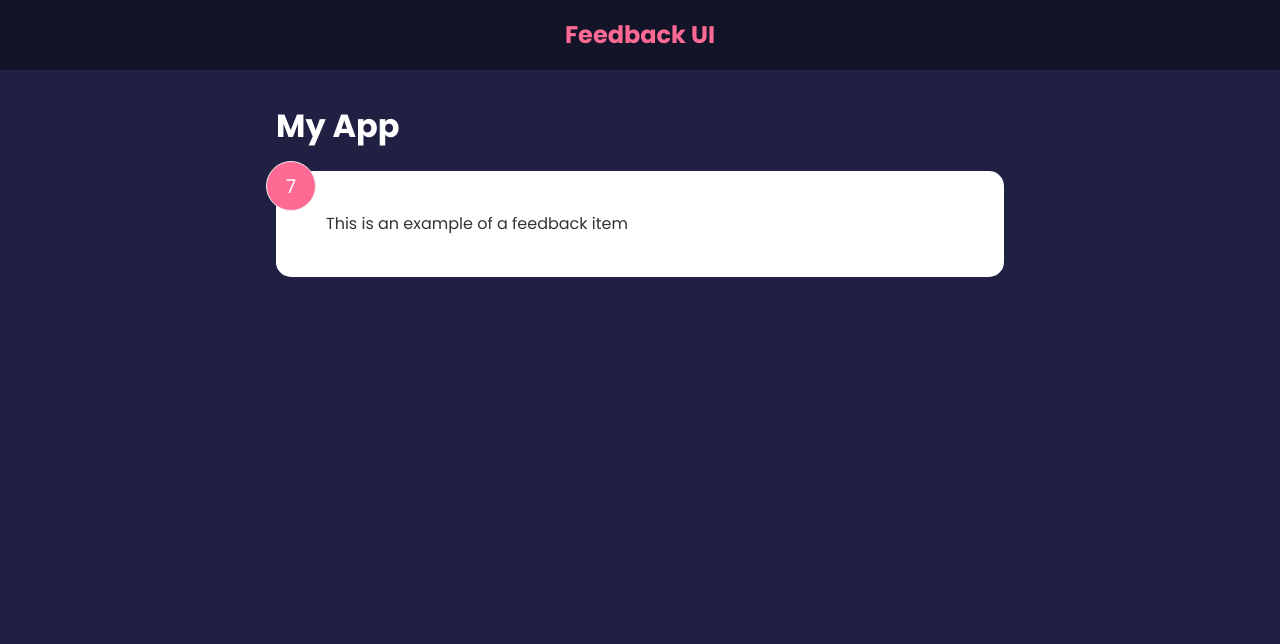
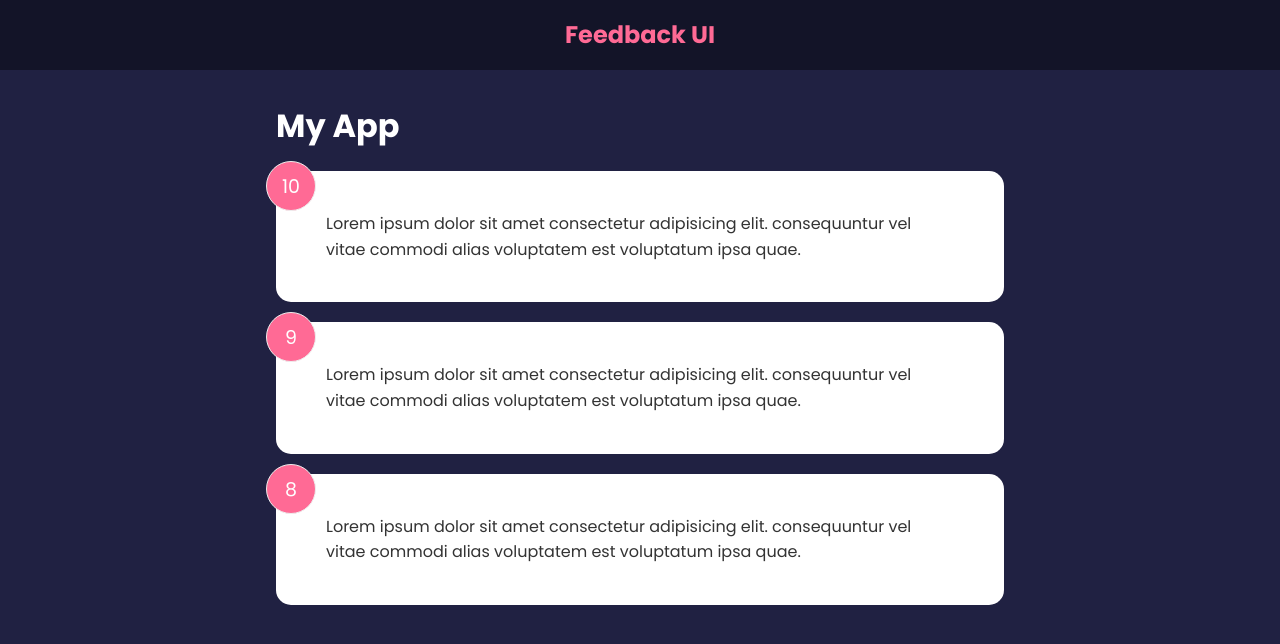
Before and after one commit to AndrewChacon/feedback-app, a React (Create React App) app: page / in a window 1280 px wide. Shown: the top 644 px of the page. Built offline with nearby package versions, Linux system fonts and the light colour scheme; the HTML template or start-up script is replaced by a standard one.

Commit message:
feedback list component, managing global state

```diff
--- a/src/App.js
+++ b/src/App.js
@@ -1,14 +1,17 @@
-import React from 'react';
+import React, { useState } from 'react';
 import FeedbackItem from './components/FeedbackItem';
+import FeedbackList from './components/FeedbackList';
 import Header from './components/Header';
+import FeedbackData from './data/FeedbackData';
 
 function App() {
+	const [feedback, setFeedback] = useState(FeedbackData);
 	return (
 		<>
 			<Header />
 			<div className='container'>
 				<h1>My App</h1>
-				<FeedbackItem />
+				<FeedbackList feedback={feedback} />
 			</div>
 		</>
 	);
--- a/src/components/FeedbackItem.jsx
+++ b/src/components/FeedbackItem.jsx
@@ -1,13 +1,10 @@
 import { useState } from 'react';
 
-function FeedbackItem() {
-	const [rating, setRating] = useState(7);
-	const [text, setText] = useState('This is an example of a feedback item');
-
+function FeedbackItem({ item }) {
 	return (
 		<div className='card'>
-			<div className='num-display'>{rating}</div>
-			<div className='text-display'>{text}</div>
+			<div className='num-display'>{item.rating}</div>
+			<div className='text-display'>{item.text}</div>
 		</div>
 	);
 }
--- /dev/null
+++ b/src/components/FeedbackList.jsx
@@ -0,0 +1,16 @@
+import FeedbackItem from './FeedbackItem';
+
+function FeedbackList({ feedback }) {
+	if (!feedback || feedback.length === 0) {
+		return <p>No feedback yet</p>;
+	}
+	return (
+		<div className='feedback-list'>
+			{feedback.map(item => (
+				<FeedbackItem key={item.id} item={item} />
+			))}
+		</div>
+	);
+}
+
+export default FeedbackList;
--- /dev/null
+++ b/src/data/FeedbackData.js
@@ -0,0 +1,19 @@
+const FeedbackData = [
+	{
+		id: 1,
+		rating: 10,
+		text: 'Lorem ipsum dolor sit amet consectetur adipisicing elit. consequuntur vel vitae commodi alias voluptatem est voluptatum ipsa quae.',
+	},
+	{
+		id: 2,
+		rating: 9,
+		text: 'Lorem ipsum dolor sit amet consectetur adipisicing elit. consequuntur vel vitae commodi alias voluptatem est voluptatum ipsa quae.',
+	},
+	{
+		id: 3,
+		rating: 8,
+		text: 'Lorem ipsum dolor sit amet consectetur adipisicing elit. consequuntur vel vitae commodi alias voluptatem est voluptatum ipsa quae.',
+	},
+];
+
+export default FeedbackData;
```
